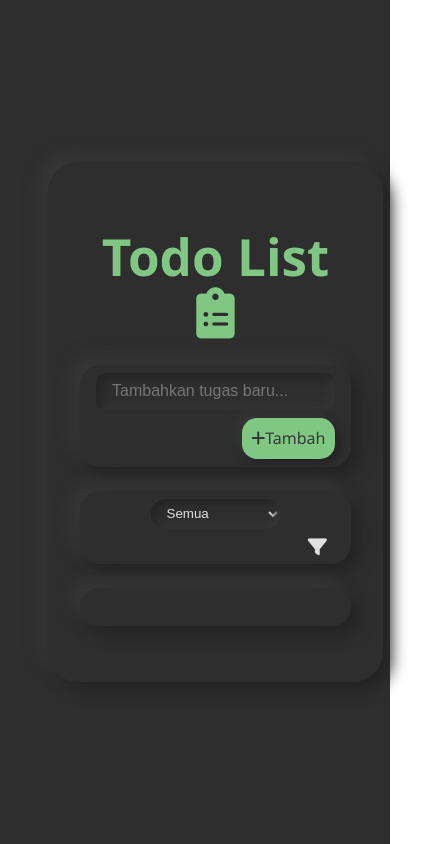
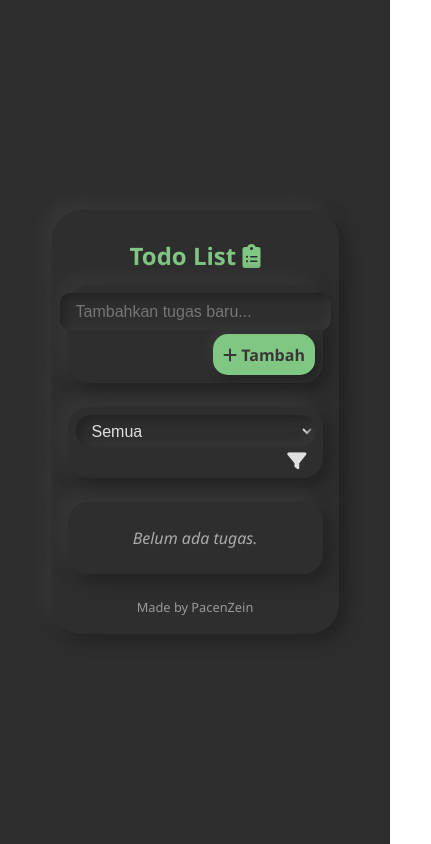
Before and after one commit to Ahmadpacenzein/32-pbk-uts-233510008, a Vue app: page / in a window 390 px wide. Shown: the whole page, 431 px wide, since content can reach past the window. Built offline with nearby package versions, Linux system fonts and the light colour scheme.

Commit message:
Penambahan watermawak dan penyesuaian warna placeholder

```diff
--- a/src/App.vue
+++ b/src/App.vue
@@ -41,7 +41,7 @@ const toggleComplete = id => {
           placeholder="Tambahkan tugas baru..."
         />
         <button @click="addTask">
-          <i class="fas fa-plus"></i>Tambah
+          <i class="fas fa-plus"></i> Tambah
         </button>
       </div>
 
@@ -69,13 +69,19 @@ const toggleComplete = id => {
           <span :class="{ completed: t.completed }">{{ t.text }}</span>
           <i class="fas fa-trash-alt delete-icon" @click="deleteTask(t.id)"></i>
         </div>
+        <!-- Jika tidak ada tugas -->
+        <p v-if="filteredTasks.length === 0" class="empty">Belum ada tugas.</p>
       </div>
+
+      <!-- Footnote -->
+      <footer class="footnote">
+        Made by PacenZein
+      </footer>
     </div>
   </div>
 </template>
 
 <style>
-
 :root {
   --base: #2e2e2e;
   --light: #383838;
@@ -93,6 +99,7 @@ html, body {
   color: var(--text);
 }
 
+/* Wrapper untuk memusatkan */
 .wrapper {
   min-height: 100%;
   display: flex;
@@ -101,21 +108,27 @@ html, body {
   padding: 1rem;
 }
 
+/* Container utama */
 .container {
   background: var(--base);
   border-radius: 30px;
   box-shadow: 8px 8px 16px var(--dark), -8px -8px 16px var(--light);
+  width: 100%;
   max-width: 600px;
-  width: 100%;
   padding: 2rem;
+  display: flex;
+  flex-direction: column;
 }
 
+/* Judul */
 h1 {
   text-align: center;
   color: var(--accent);
   margin-bottom: 1.5rem;
+  font-size: 2rem;
 }
 
+/* Base card */
 .card {
   background: var(--base);
   border-radius: 20px;
@@ -127,6 +140,7 @@ h1 {
   gap: 0.5rem;
 }
 
+/* Input card */
 .input-card input {
   flex: 1;
   padding: 0.6rem 1rem;
@@ -146,9 +160,12 @@ h1 {
   box-shadow: 4px 4px 8px var(--dark), -4px -4px 8px var(--light);
   cursor: pointer;
   color: var(--light);
+  font-weight: 600;
 }
 
+/* Filter card */
 .filter-card select {
+  color : var(--text);
   flex: 1;
   padding: 0.4rem 0.75rem;
   border: none;
@@ -156,6 +173,7 @@ h1 {
   background: var(--base);
   box-shadow: inset 4px 4px 8px var(--dark), inset -4px -4px 8px var(--light);
   color: var(--text);
+  font-size: 1rem;
 }
 
 .filter-card i {
@@ -164,9 +182,10 @@ h1 {
   padding-right: 0.5rem;
 }
 
+/* List card */
 .list-card {
   flex-direction: column;
-  padding: 1.2rem;
+  padding: 1rem;
 }
 
 .task-item {
@@ -200,13 +219,46 @@ h1 {
   color: #bbb;
 }
 
+/* Pesan kosong */
+.empty {
+  text-align: center;
+  color: var(--text);
+  opacity: 0.7;
+  font-style: italic;
+}
+
+/* Footnote */
+.footnote {
+  text-align: center;
+  font-size: 0.8rem;
+  color: var(--text);
+  margin-top: auto;
+  opacity: 0.6;
+}
+
+/* Responsive adjustments */
 @media (max-width: 480px) {
+  .container {
+    padding: 1rem;
+  }
+  h1 {
+    font-size: 1.5rem;
+    margin-bottom: 1rem;
+  }
   .card {
     flex-direction: column;
+    padding: 0.5rem;
+    gap: 0.25rem;
   }
-  .input-card button,
-  .filter-card i {
+  .input-card input, .filter-card select {
+    width: 100%;
+  }
+  .input-card button, .filter-card i {
     align-self: flex-end;
+  }
+  .task-item {
+    padding: 0.5rem;
+    gap: 0.5rem;
   }
 }
 </style>
```
